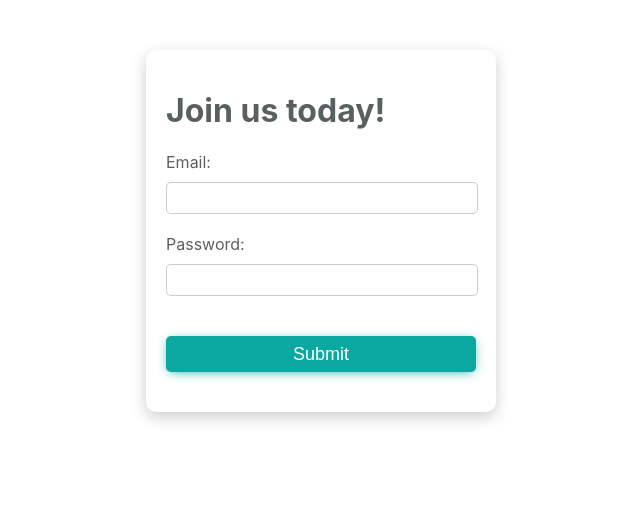
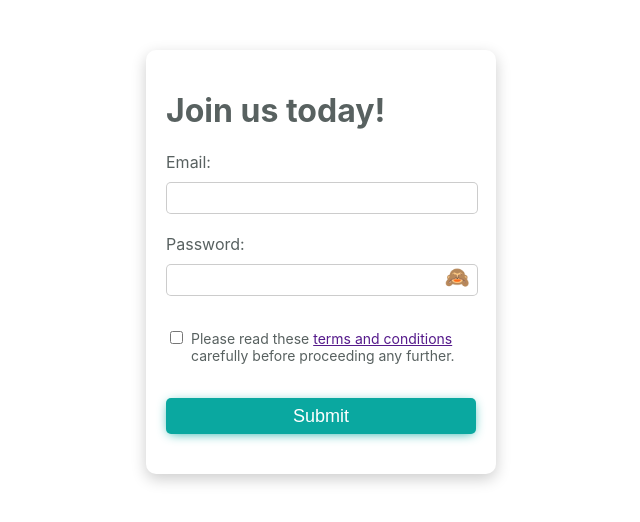
Before and after one commit to wekotsai/react-validation-form, a React (Create React App) app: page / in a window 1280 px wide. Shown: the top 522 px of the page, without its empty margins (319-959 px from the left). Built offline with nearby package versions, Linux system fonts and the light colour scheme.

Commit message:
:art: add tnc and password toggle

```diff
--- a/src/App.css
+++ b/src/App.css
@@ -1,5 +1,4 @@
 .form {
-  position: relative;
   color: #586160;
   border-radius: 10px;
   margin: 0 auto;
@@ -10,7 +9,21 @@
   box-sizing: border-box;
 }
 
-input {
+.password {
+  position: relative;
+}
+
+.toggle {
+  position: absolute;
+  top: 0;
+  left: 88%;
+  font-size: 20px;
+  border: none;
+  background-color: transparent;
+  cursor: pointer;
+}
+
+.input {
   display: flex;
   width: 100%;
   margin: 10px 0 20px;
@@ -20,7 +33,17 @@ input {
   border-radius: 5px;
 }
 
-button {
+.tnc {
+  display: flex;
+  align-items: baseline;
+  gap: 5px;
+}
+
+.tnc p {
+  font-size: 14px;
+}
+
+.submit {
   margin: 20px 0;
   border-radius: 5px;
   border: none;
--- a/src/App.js
+++ b/src/App.js
@@ -1,14 +1,16 @@
 import './App.css';
-import React, { useState } from 'react';
+import React, { useState, useCallback } from 'react';
 
 export default function App() {
   const [isValid, setIsValid] = useState(false);
   const [message, setMessage] = useState('');
+  const [passwordShown, setPasswordShown] = useState(false);
+  const [isChecked, setIsChecked] = useState(false);
 
   const emailRules = /\S+@\S+\.\S+/;
   const passwordRules = /^(?=.*\d)(?=.*[!@#$%^&*])(?=.*[a-z])(?=.*[A-Z]).{8,}$/;
 
-  const validateEmail = (event) => {
+  const validateEmail = useCallback((event) => {
     const email = event.target.value;
     if (emailRules.test(email)) {
       setIsValid(true);
@@ -17,7 +19,7 @@ export default function App() {
       setIsValid(false);
       setMessage('❗Please enter a valid email!');
     }
-  };
+  });
 
   const validatePassword = (event) => {
     const password = event.target.value;
@@ -57,27 +59,53 @@ export default function App() {
     }
   };
 
+  // Password visibility toggle
+  const togglePassword = () => {
+    setPasswordShown(!passwordShown);
+  };
+
+  // Terms and conditions checkbox
+  const handleOnChange = () => {
+    setIsChecked(!isChecked);
+  };
 
   return (
     <div className="form">
       <h1>Join us today!</h1>
       <form>
-        <label>Email:</label>
+        <label for="email">Email:</label>
         <input
           type="email"
+          class="input"
           required
           name="email"
           onChange={validateEmail}
         />
-        <label>Password:</label>
+        <label for="password">Password:</label>
+
+      <div class="password">
         <input
-          type="text"
+          type={passwordShown ? "text" : "password"}
+          class="input"
           required
           name="password"
           onChange={validatePassword}
         />
-        <button type="submit">Submit</button>
-        <div className={`message ${isValid ? 'success' : 'error'}`}>
+        <button class="toggle" onClick={togglePassword}>🙈</button>
+      </div>
+
+        <div class="tnc">
+          <input
+            type="checkbox"
+            required
+            name="tnc"
+            checked={isChecked}
+            onChange={handleOnChange}
+          />
+          <p>Please read these <a href="">terms and conditions</a> carefully before proceeding any further.</p>
+        </div>
+        <button class="submit" type="submit">Submit</button>
+        <div className={`message ${isValid ? "success" : "error"}`}>
           {message}
         </div>
       </form>
```
